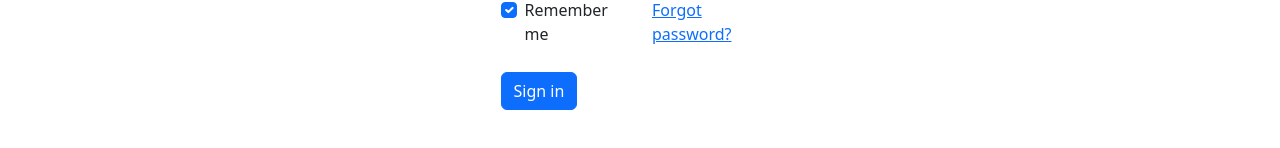
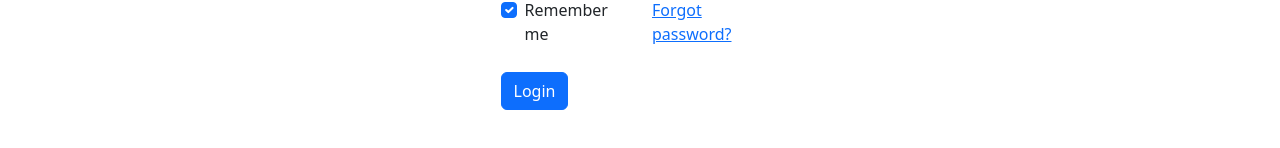
Before and after one commit to ayatullah-ayat/ChatGPT-ChatBot, a React (Create React App) app in the folder frontend/: page /login in a window 1280 px wide. Shown: the part 294-442 px from the top of the page. Built offline with nearby package versions, Linux system fonts and the light colour scheme.

Commit message:
Button Component created

```diff
--- /dev/null
+++ b/frontend/src/components/Button.js
@@ -0,0 +1,8 @@
+const Button = ({ btnName }) => {
+
+    return (
+        <button type="button" class="btn btn-primary btn-block mb-4">{ btnName }</button>
+    )
+}
+
+export default Button;
--- a/frontend/src/pages/Login.js
+++ b/frontend/src/pages/Login.js
@@ -1,5 +1,6 @@
 import { useState } from "react";
 import Input from "../components/Input";
+import Button from "../components/Button";
 
 const Login = () => {
 
@@ -34,7 +35,7 @@
                         </div>
                     </div>
 
-                    <button type="button" class="btn btn-primary btn-block mb-4">Sign in</button>
+                    <Button btnName="Login"/>
                 </form>
             </div>
         </div>
```
